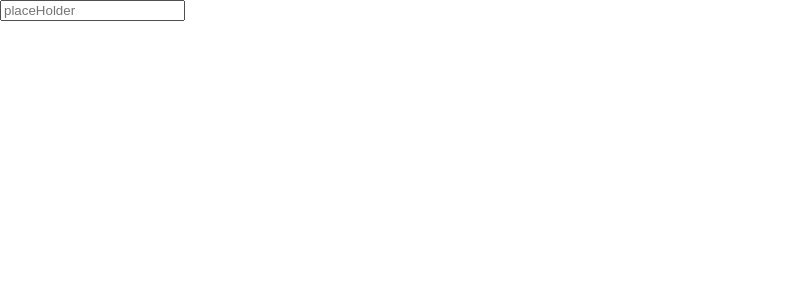
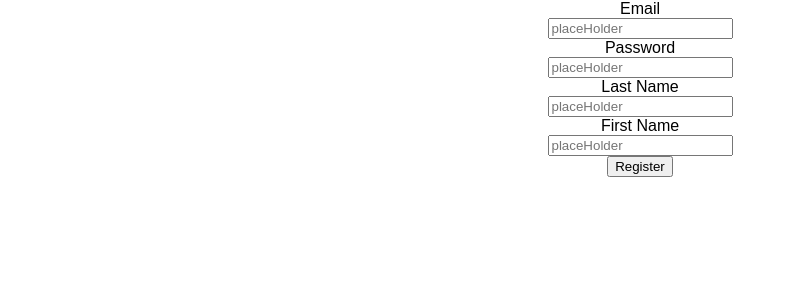
Before and after one commit to lemming-online/tundra, a React (Create React App) app: page / in a window 1280 px wide. Shown: the top 300 px of the page, without its empty margins (0-796 px from the left). Built offline with nearby package versions, Linux system fonts and the light colour scheme.

Commit message:
made a basic registration page

```diff
--- a/src/index.js
+++ b/src/index.js
@@ -2,7 +2,7 @@ import React from 'react';
 import ReactDOM from 'react-dom';
 import './index.css';
 import registerServiceWorker from './registerServiceWorker';
-import InputComponent from './pages/InputComponent';
+import RegistrationPage from './pages/RegistrationPage';
 
-ReactDOM.render(<InputComponent/>, document.getElementById('root'));
+ReactDOM.render(<RegistrationPage/>, document.getElementById('root'));
 registerServiceWorker();
--- a/src/pages/InputComponent.js
+++ b/src/pages/InputComponent.js
@@ -6,6 +6,7 @@ class InputComponent extends React.Component{
       <div>
         <input
           className="input"
+          type="text"
           placeHolder="placeHolder"
           autocomplete="off"
         />
--- /dev/null
+++ b/src/pages/RegistrationPage.js
@@ -0,0 +1,25 @@
+import React from 'react'
+import InputComponent from './InputComponent'
+
+class RegistrationPage extends React.Component {
+  render() {
+    return(
+      <div>
+        <center>
+          <label>Email</label>
+          <InputComponent/>
+          <label>Password</label>
+          <InputComponent/>
+          <label>Last Name</label>
+          <InputComponent/>
+          <label>First Name</label>
+          <InputComponent/>
+
+          <button>Register</button>
+        </center>
+      </div>
+    );
+  }
+}
+
+export default RegistrationPage;
```
Also changed, not shown: src/pages/Registration.js (deleted, +0 -27 lines).
